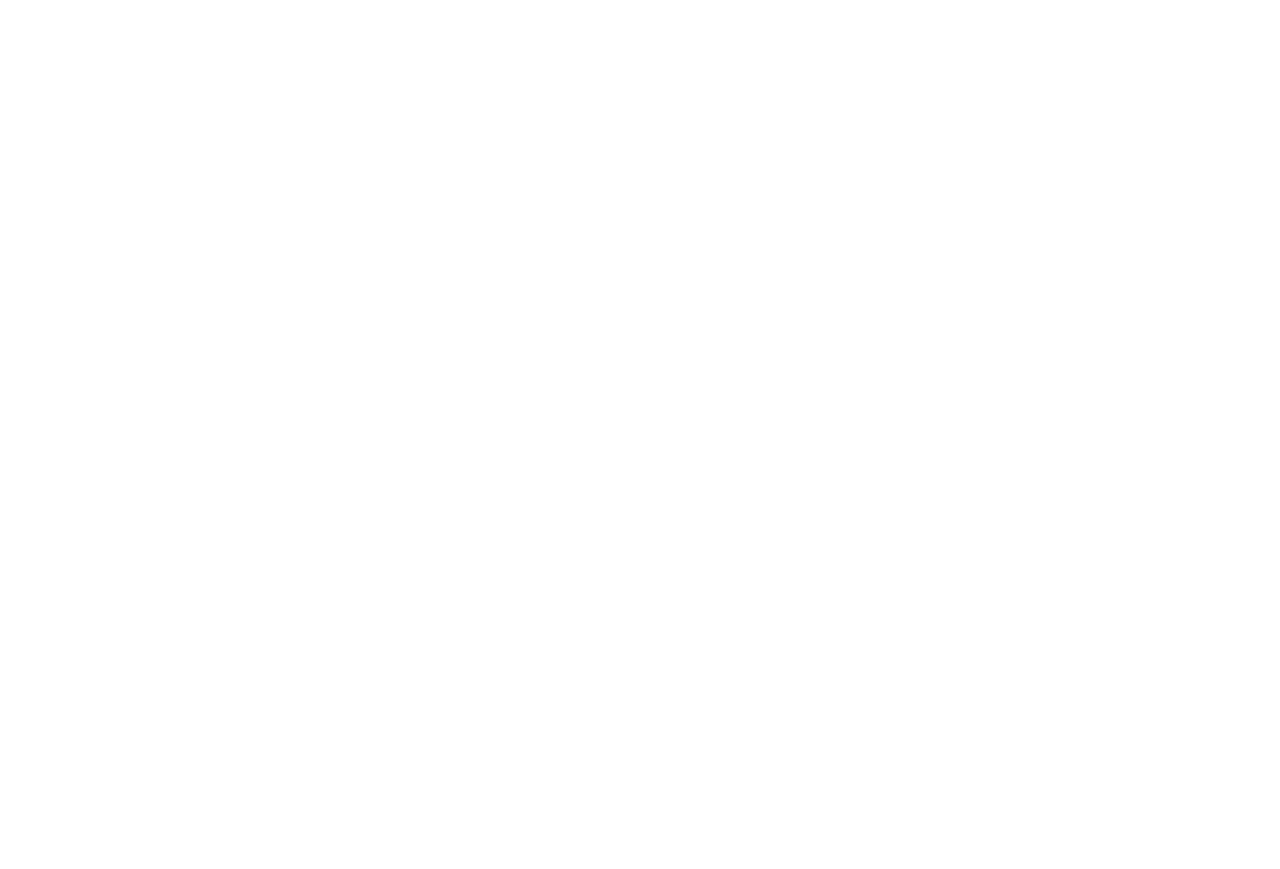
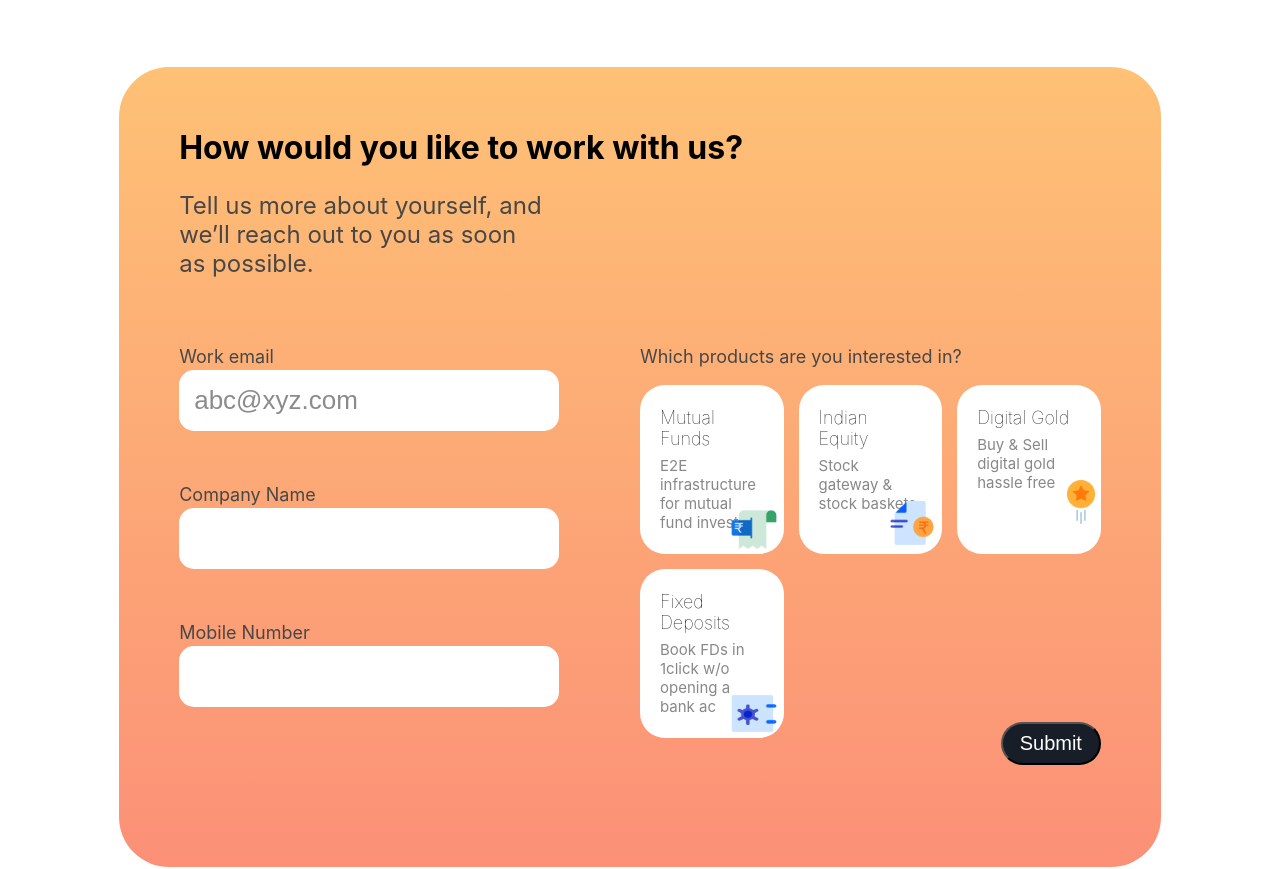
Before and after one commit to HelloKaushal750/chhotastock-assignment, a React (Create React App) app in the folder Frontend/investpeapp/: page /gateway in a window 1280 px wide. Shown: the part 3780-4649 px from the top of the page. Before the commit the page ends 3777 px from the top, so only its background shows below. Built offline with nearby package versions, Linux system fonts and the light colour scheme.

Commit message:
Second page completed

```diff
--- /dev/null
+++ b/Frontend/investpeapp/src/Components/Second/Info.jsx
@@ -0,0 +1,161 @@
+import "../../Styles/Info.css";
+import { useState } from "react";
+
+function Info() {
+  const [data, setData] = useState({
+    email: "",
+    name: "",
+    mobile: "",
+    product: "",
+  });
+  return (
+    <div className="info">
+      <div>
+        <h1>How would you like to work with us?</h1>
+        <p style={{ fontSize: "24px", color: "#474747", width: "40%" }}>
+          Tell us more about yourself, and we’ll reach out to you as soon as
+          possible.
+        </p>
+      </div>
+      <div className="info_details">
+        <div>
+          <div>
+            <p>Work email</p>
+            <input
+              type="text"
+              placeholder="abc@xyz.com"
+              onChange={(e) => {
+                setData({ ...data, email: e.target.value });
+              }}
+            />
+          </div>
+          <div>
+            <p>Company Name</p>
+            <input
+              type="text"
+              onChange={(e) => {
+                setData({ ...data, name: e.target.value });
+              }}
+            />
+          </div>
+          <div>
+            <p>Mobile Number</p>
+            <input
+              type="text"
+              onChange={(e) => {
+                setData({ ...data, mobile: e.target.value });
+              }}
+            />
+          </div>
+        </div>
+        <div>
+          <p>Which products are you interested in?</p>
+          <div className="info_list">
+            <div
+              onClick={() => {
+                setData({ ...data, product: "Mutual Funds" });
+              }}
+            >
+              <h1>Mutual Funds</h1>
+
+              <p>E2E infrastructure for mutual fund investing</p>
+              <div>
+                <img
+                  src="Images/2ec6a7d5-af15-4f4c-9837-299a2c1511c2 (1) 1 (1).png"
+                  alt=""
+                  style={{
+                    marginRight: "-15px",
+                    marginTop: "-40px",
+                    marginBottom: "5px",
+                  }}
+                />
+              </div>
+            </div>
+            <div
+              onClick={() => {
+                setData({ ...data, product: "Indian Equity" });
+              }}
+            >
+              <h1>Indian Equity</h1>
+
+              <p>Stock gateway & stock baskets</p>
+              <div>
+                <img
+                  src="Images/0b702430-3200-41fa-aac5-9631b2745061 1.png"
+                  alt=""
+                  style={{
+                    marginRight: "-15px",
+                    marginTop: "-30px",
+                    marginBottom: "-10px",
+                  }}
+                />
+              </div>
+            </div>
+            <div
+              onClick={() => {
+                setData({ ...data, product: "Digital Gold" });
+              }}
+            >
+              <h1>Digital Gold</h1>
+
+              <p>Buy & Sell digital gold hassle free</p>
+              <div>
+                <img
+                  src="Images/5eae62d8-1e1a-41fb-b21f-53cc428d7362 1 (1).png"
+                  alt=""
+                  style={{
+                    marginRight: "-25px",
+                    marginTop: "-30px",
+                    marginBottom: "-10px",
+                  }}
+                />
+              </div>
+            </div>
+            <div
+              onClick={() => {
+                setData({ ...data, product: "Fixed Deposits" });
+              }}
+            >
+              <h1>Fixed Deposits</h1>
+
+              <p>Book FDs in 1click w/o opening a bank ac</p>
+              <div>
+                <img
+                  src="Images/0ac60dcf-7d1b-4352-9fc6-57d6b94e8af4 1 (1).png"
+                  alt=""
+                  style={{
+                    marginRight: "-15px",
+                    marginTop: "-40px",
+                    marginBottom: "5px",
+                  }}
+                />
+              </div>
+            </div>
+          </div>
+        </div>
+      </div>
+      <div
+        style={{
+          display: "flex",
+          justifyContent: "right",
+          marginTop: "-20px",
+        }}
+      >
+        <button
+          style={{
+            backgroundColor: "#171E27",
+            color: "white",
+            fontSize: "20px",
+            padding: "8px",
+            borderRadius: "30px",
+            width: "100px",
+          }}
+        >
+          Submit
+        </button>
+      </div>
+    </div>
+  );
+}
+
+export default Info;
--- a/Frontend/investpeapp/src/Components/Second/Second.jsx
+++ b/Frontend/investpeapp/src/Components/Second/Second.jsx
@@ -5,6 +5,8 @@
 import Slider from "./Slider";
 import Solution from "./Solution";
 import Partners from "../First/Partners";
+import Info from "./Info";
+import Footer from '../First/Footer'
 
 function Second() {
   return (
@@ -18,6 +20,8 @@
       <div style={{marginTop:"50px"}}>
         <Partners />
       </div>
+      <Info />
+      <Footer />
     </>
   );
 }
--- /dev/null
+++ b/Frontend/investpeapp/src/Styles/Info.css
@@ -0,0 +1,64 @@
+.info{
+    margin: auto;
+    margin-top: 70px;
+    border-radius: 50px;
+    margin-bottom: 150px;
+    background-image: linear-gradient(#FEC175, #FB9077);
+    height: 85vh;
+    padding: 40px 60px 80px 60px;
+    width: 72%;
+    text-align: left;
+}
+.info_details{
+    display: grid;
+    grid-template-columns: 30% 50%;
+    gap: 20%;
+    margin-top: 50px;
+}
+.info_details p{
+    font-size: 18px;
+    color: #474747;
+}
+.info_details input{
+    width: 350px;
+    padding: 15px;
+    border: none;
+    border-radius: 15px;
+    font-size: 26px;
+    margin-top: -15px;
+    margin-bottom: 35px;
+}
+.info_details input::placeholder{
+    color: #8B8B8B;
+    font-size: 26px;
+}
+.info_list{
+    display: grid;
+    grid-template-columns: repeat(3,1fr);
+    gap:15px;
+}
+.info_list>div{
+    background-color: white;
+    border-radius: 25px;
+    display: flex;
+    flex-direction: column;
+    padding: 10px 20px;
+}
+.info_list>div h1{
+    font-size: 18px;
+    font-weight: 100;
+}
+.info_list>div p{
+    color: #888888;
+    font-size: 15px;
+    margin-top: -5px;
+}
+.info_list>div div{
+    display: flex;
+    justify-content: right;
+    margin-bottom: -13px;
+    height: 10px;
+}
+.info_list>div div img{
+    width: 50px;
+}
```
